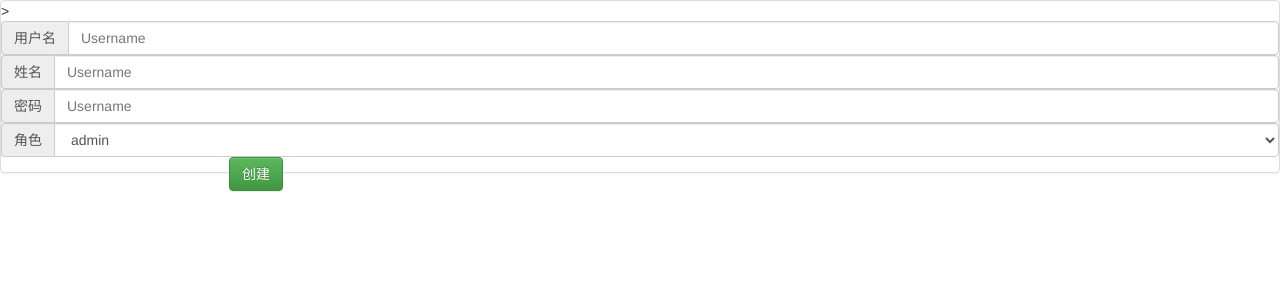
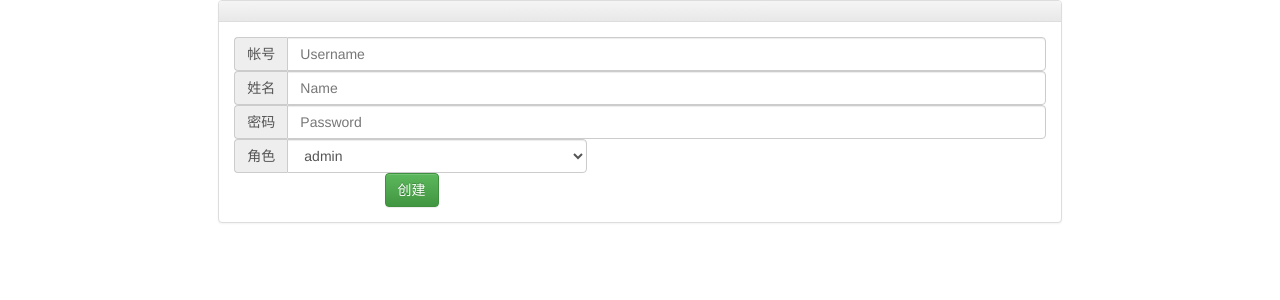
Before and after one commit to yanglei9211/y, a Python web app: template templates/user/form.html in a window 1280 px wide. Shown: the top 300 px of the page. Run offline with Jinja, Linux system fonts and the light colour scheme; the template is opened without the code that fills it: most values are stand-ins (such as "Sample title", 1, 10 or a date in 2020).

Commit message:
update user modify

```diff
--- a/static/js/y.js
+++ b/static/js/y.js
@@ -64,6 +64,7 @@ y.gui_get = function(url, args, callback, ctrls){
 };
 
 y.gui_post = function(url, args, callback, ctrls){
+    args._xsrf = getCookie("_xsrf");
     return y.gui_ajax(url, 'post', args, callback, ctrls);
 };
 
--- a/templates/user/form.html
+++ b/templates/user/form.html
@@ -1,25 +1,34 @@
 {% extends "base.html" %}
 {% block css %}
+<style>
+</style>
 {% endblock %}
 {% block body %}
-<div class="panel panel-default" >
->
+<div class="row">
+    <div class="col-md-2"></div>
+    <div class="col-md-8">
+    <div class="panel panel-default">
+        <div class="panel-heading"></div>
+
+
+        <div class="panel-body input-group-body">
         <div class="input-group">
-      <span class="input-group-addon" id="basic-addon1">用户名</span>
-      <input id="name" type="text" class="form-control" placeholder="Username" aria-describedby="basic-addon1">
+          <span class="input-group-addon" id="basic-addon1">帐号</span>
+          <input id="username" type="text" class="form-control" {{ 'disabled="disabled"' if user else '' }}
+                 placeholder="Username" aria-describedby="basic-addon1" value="{{ user.username }}">
         </div>
         <div class="input-group">
           <span class="input-group-addon" id="basic-addon1">姓名</span>
-      <input id="name" type="text" class="form-control" placeholder="Username" aria-describedby="basic-addon1">
+          <input id="name" type="text" class="form-control" placeholder="Name" aria-describedby="basic-addon1">
         </div>
         <div class="input-group">
           <span class="input-group-addon" id="basic-addon1">密码</span>
-      <input id="name" type="password" class="form-control" placeholder="Username" aria-describedby="basic-addon1">
+          <input id="password" type="password" class="form-control" placeholder="Password" aria-describedby="basic-addon1">
         </div>
 
         <div class="input-group">
             <span class="input-group-addon" id="basic-addon1">角色</span>
-        <select id="role" class="form-control">
+            <select id="role" class="form-control" style="width: 300px">
                 {% for role in roles %}
                     <option value="{{ role }}" {{ 'selected="selected"' if role == user.role else '' }}>
                         {{ roles[role] }}
@@ -51,10 +60,14 @@
             </div>
         </div>
         </div>
+    </div>
+    </div>
+</div>
 {% endblock %}
 
 {% block js %}
 <script src="{{ static_url('js/sha1.js') }}"></script>
+<script src="{{ static_url('js/y.js') }}"></script>
 <script>
 function hash(str, salt) {
     return CryptoJS.SHA1(str + '|' + salt).toString(CryptoJS.enc.Hex).slice(0, 16);
@@ -95,9 +108,9 @@ function input_validation(data, cb){
 
 function send_data(data){
     url = "";
-    y.gui_post(url, data, function (data) {
+    y.post(url, data, function (data) {
         window.location = "/manager/users";
-    }, [$(this)]);
+    });
 }
 
 function collect_info(){
@@ -123,6 +136,7 @@ $('.save').click(function () {
 
 $('.create').click(function () {
     var data = collect_info();
+    console.log(data);
     data['action'] = 'create';
     input_validation(data, function () {
         send_data(data)
--- a/templates/user/list.html
+++ b/templates/user/list.html
@@ -12,8 +12,10 @@
     </div>
 </div>
 <div class="row">
-    <div class="col-lg-12">
-        <div class="panel">
+    <div class="col-md-1"></div>
+    <div class="col-md-10">
+        <div class="panel-heading"></div>
+        <div class="panel-body">
             <div class="list-group">
                 {% if not users %}
                     <div class="list-group-item">目前没有用户</div>
--- /dev/null
+++ b/templates/welcome.html
@@ -0,0 +1,4 @@
+{% extends base.html %}
+{% block body%}
+
+{% endblock %}
```
Also changed, not shown: controller/user.py (+17 -6 lines). Lines whose indentation alone changed are shown as unchanged.
